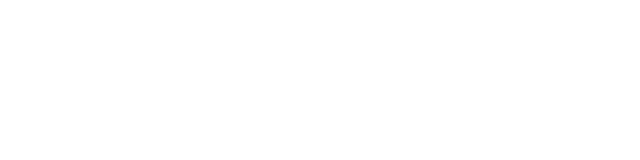
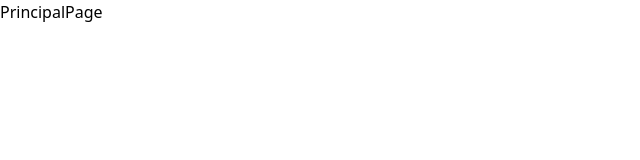
Before and after one commit to kalpizard/Team-4, a React (Vite) app in the folder Frontend/TakeTime/: page /home in a window 1280 px wide. Before the commit this address had no page. Shown: the top 160 px of the page, without its empty margins (0-640 px from the left). Built offline with nearby package versions, Linux system fonts and the light colour scheme.

Commit message:
pagina principal

```diff
--- /dev/null
+++ b/Frontend/TakeTime/src/TakeTime/pages/PrincipalPage.jsx
@@ -0,0 +1,6 @@
+
+export const PrincipalPage = () => {
+  return (
+    <div>PrincipalPage</div>
+  )
+}
--- a/Frontend/TakeTime/src/router/Routing.jsx
+++ b/Frontend/TakeTime/src/router/Routing.jsx
@@ -1,5 +1,6 @@
 import { BrowserRouter as Router,Routes,Route} from 'react-router-dom'
 import {Login} from '../auth/pages/Login'
+import { PrincipalPage } from '../TakeTime/pages/PrincipalPage'
 
 export const Routing = () =>{
   return (
@@ -7,6 +8,7 @@
         <Router>
           <Routes>
             <Route path="/login" element={<Login />} />
+            <Route path="/home" element={<PrincipalPage />} />
           </Routes>
         </Router>
     </div>
```
Also changed, not shown: Frontend/TakeTime/src/TakeTime/pages/prueba.md (deleted).
